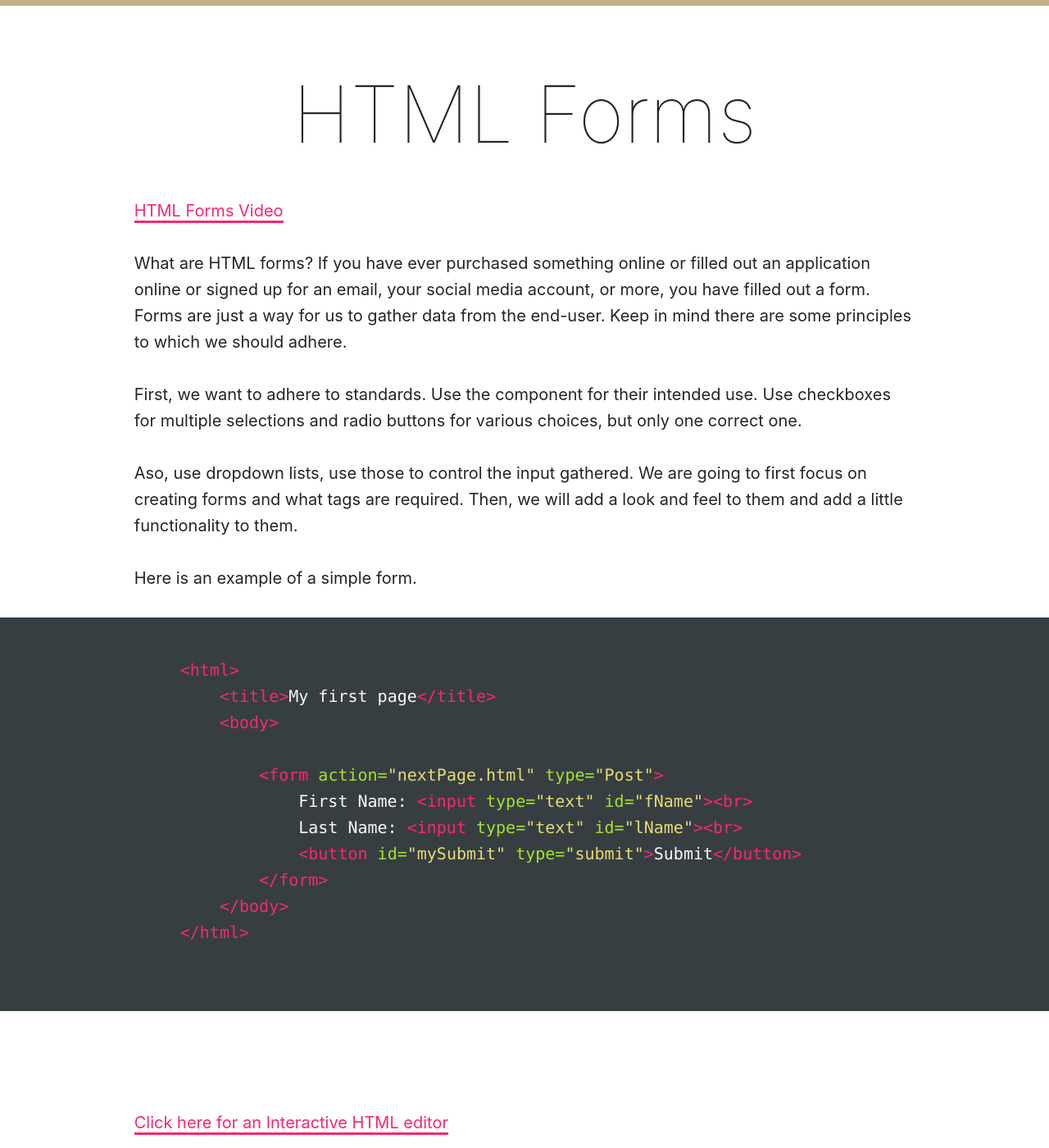
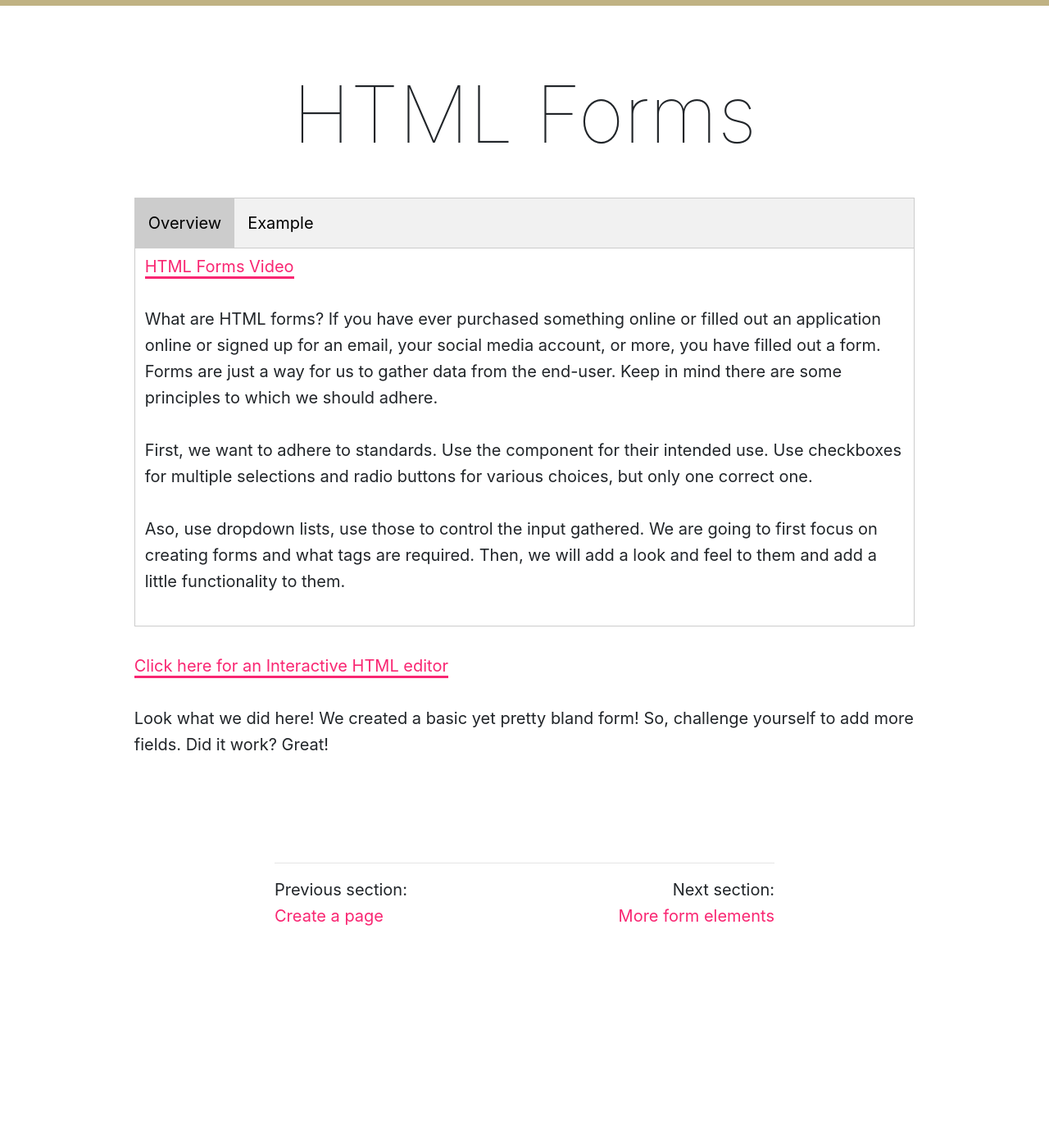
Before and after one commit to Montana-Media-Arts/120_CreativeCoding1-Fall2020, a Jekyll site: the page built from modules/week-6/_posts/2017-01-12-form-basics.md, in a window 1280 px wide and 1400 px high, scrolled down 340 px. Shown: the whole window at 82% size. Built offline with Jekyll 4.4.1, drawn with Linux system fonts in a browser that asks for light colours; nearby versions of some CDN libraries; a script that is not in the unit is left out; after the commit the page ends 1489 px from its top, so only the background shows below that.

Commit message:
Update 2017-01-12-form-basics.md

````diff
--- a/modules/week-6/_posts/2017-01-12-form-basics.md
+++ b/modules/week-6/_posts/2017-01-12-form-basics.md
@@ -6,15 +6,30 @@ jotted: true
 
 # HTML Forms
 
+<div class="tab">
+  <button class="tablinks active" onclick="openTab(event, 'Overview')">Overview</button>
+  <button class="tablinks" onclick="openTab(event, 'Example')">Example</button>
+
+</div>
+
+<!-- Tab content -->
+<div id="Overview" class="tabcontent" style="display:block">
+
 <p><a href="//www.youtube.com/embed/LJ0Ldc_2B8M" data-lity>HTML Forms Video</a></p>
 
-What are HTML forms?  If you have ever purchased something online or filled out an application online or signed up for an email, your social media account, or more, you have filled out a form.  Forms are just a way for us to gather data from the end-user.  Keep in mind there are some principles to which we should adhere.
+<p>What are HTML forms?  If you have ever purchased something online or filled out an application online or signed up for an email, your social media account, or more, you have filled out a form.  Forms are just a way for us to gather data from the end-user.  Keep in mind there are some principles to which we should adhere.</p>
 
-First, we want to adhere to standards. Use the component for their intended use.  Use checkboxes for multiple selections and radio buttons for various choices, but only one correct one.
+<p>First, we want to adhere to standards. Use the component for their intended use.  Use checkboxes for multiple selections and radio buttons for various choices, but only one correct one.</p>
 
-Aso, use dropdown lists, use those to control the input gathered.  We are going to first focus on creating forms and what tags are required. Then, we will add a look and feel to them and add a little functionality to them.
+<p>Aso, use dropdown lists, use those to control the input gathered.  We are going to first focus on creating forms and what tags are required. Then, we will add a look and feel to them and add a little functionality to them.</p>
 
-Here is an example of a simple form.
+</div>
+
+<div id="Example" class="tabcontent">
+
+<p>Here is an example of a simple form.</p>
+
+<div class="tabhtml" markdown="1">
 
 ```html
 <html>
@@ -31,6 +46,12 @@ Here is an example of a simple form.
 
 ```
 
+</div>
+
+</div>
+
+<p></p>
+
 <a href='http://www.silverleaf-consulting.com/CodeEditor/' target="_new">Click here for an Interactive HTML editor</a>
 
 Look what we did here!  We created a basic yet pretty bland form!  So, challenge yourself to add more fields. Did it work?  Great!
````
